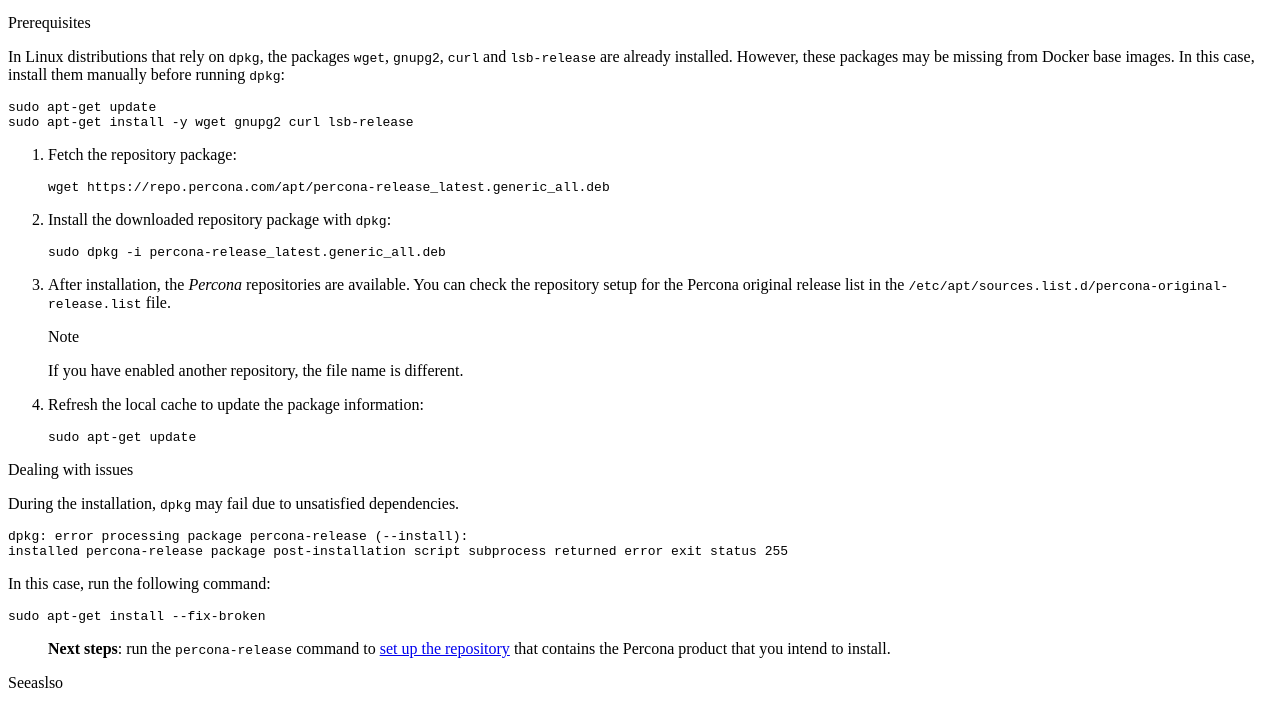
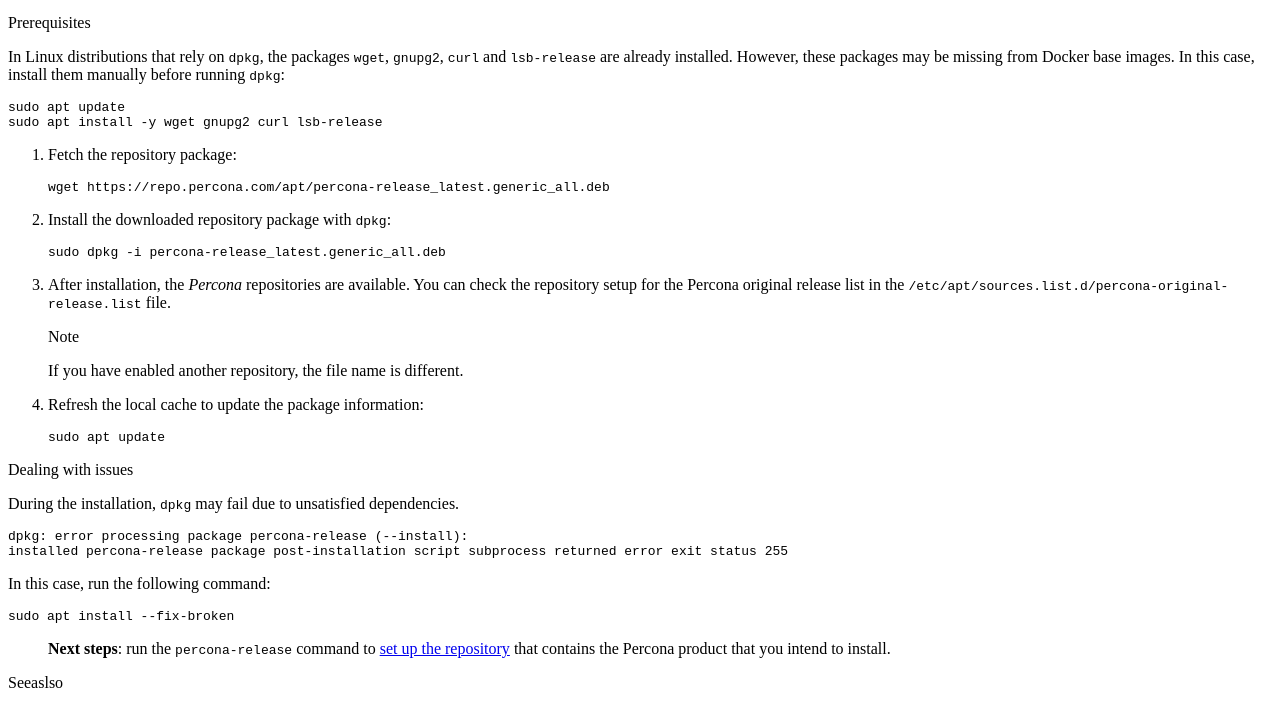
Before and after one commit to percona/repo-config-docs, an MkDocs documentation site: the page built from docs/installing.md, in a window 1280 px wide. Shown: the part 359-1067 px from the top of the page. Built offline with MkDocs 1.6.1 and Material for MkDocs 9.7.7, drawn with Linux system fonts in a browser that asks for light colours; nearby versions of some CDN libraries.

Commit message:
PREL-165-Replaced apt-get with apt in the docs (#60)
modified:   docs/percona-release.md
	modified:   docs/updating.md
modified: installing.md

````diff
--- a/docs/installing.md
+++ b/docs/installing.md
@@ -24,8 +24,8 @@
     In Linux distributions that rely on `dpkg`, the packages `wget`, `gnupg2`, `curl` and `lsb-release` are already installed. However, these packages may be missing from Docker base images. In this case, install them manually before running `dpkg`:
 
     ```
-    sudo apt-get update
-    sudo apt-get install -y wget gnupg2 curl lsb-release
+    sudo apt update
+    sudo apt install -y wget gnupg2 curl lsb-release
     ```
 
 
@@ -55,7 +55,7 @@
 4. Refresh the local cache to update the package information:
 
     ```
-    sudo apt-get update
+    sudo apt update
     ```
 
 !!! admonition "Dealing with issues"
@@ -70,7 +70,7 @@
     In this case, run the following command:
 
     ```
-    sudo apt-get install --fix-broken
+    sudo apt install --fix-broken
     ```
 
 > **Next steps**:  run the ``percona-release`` command to
````
Also changed, not shown: docs/percona-release.md (+3 -3 lines), docs/updating.md (+2 -2 lines).
